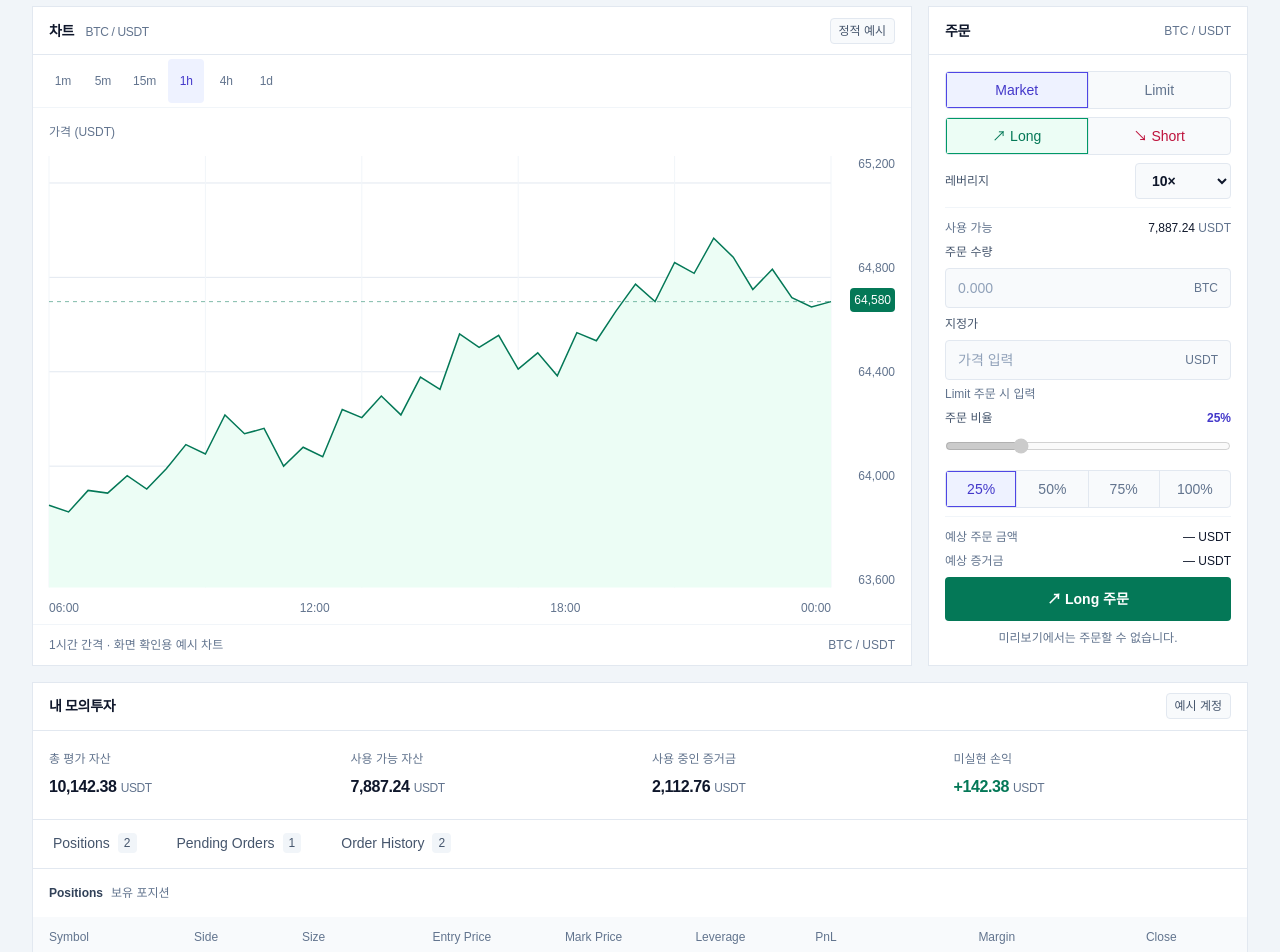
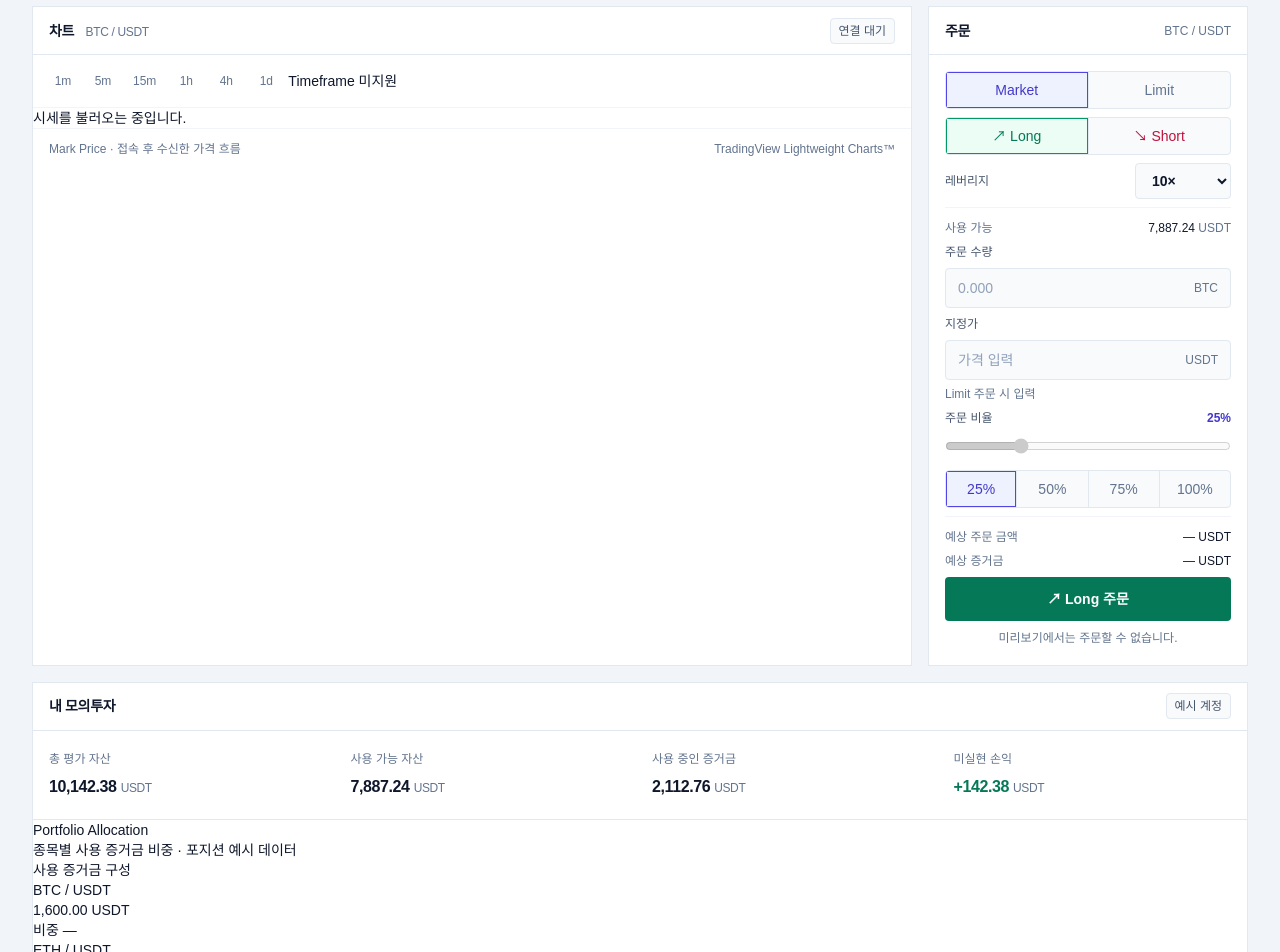
Before and after one commit to wjdwls8520/YogiMangchi_v2, a Next.js app in the folder frontend/: page /trading in a window 1280 px wide. Shown: the part 300-1252 px from the top of the page. Built offline with nearby package versions, Linux system fonts and the light colour scheme.

Commit message:
[frontend] feat: 트레이딩 및 포트폴리오 차트 마크업 추가

```diff
--- /dev/null
+++ b/frontend/src/features/trading/components/chart-state.tsx
@@ -0,0 +1,11 @@
+export type MarketChartView = "loading" | "ready" | "unavailable" | "empty";
+export type PortfolioChartView = "loading" | "data" | "empty" | "unavailable";
+
+export function ChartState({ title, detail }: { title: string; detail?: string }) {
+  return (
+    <div role="status" aria-live="polite" data-chart-state>
+      <p>{title}</p>
+      {detail && <p>{detail}</p>}
+    </div>
+  );
+}
--- /dev/null
+++ b/frontend/src/features/trading/components/portfolio-allocation-chart.tsx
@@ -0,0 +1,33 @@
+import { previewPositions } from "../preview-data";
+import { ChartState, type PortfolioChartView } from "./chart-state";
+
+export function PortfolioAllocationChart({ view = "data" }: { view?: PortfolioChartView }) {
+  return (
+    <section aria-labelledby="portfolio-heading" aria-describedby="portfolio-description">
+      <header>
+        <h3 id="portfolio-heading">Portfolio Allocation</h3>
+        <p id="portfolio-description">종목별 사용 증거금 비중 · 포지션 예시 데이터</p>
+      </header>
+      <div data-portfolio-frame aria-busy={view === "loading"}>
+        <figure aria-labelledby="portfolio-caption">
+          <div data-doughnut-mount role="img" aria-label="종목별 사용 증거금 비중 Doughnut Chart 영역" />
+          <figcaption id="portfolio-caption">사용 증거금 구성</figcaption>
+        </figure>
+        {view === "data" && (
+          <dl aria-label="종목별 증거금과 비중">
+            {previewPositions.map((position) => (
+              <div key={position.id}>
+                <dt>{position.symbol}</dt>
+                <dd>{position.margin}</dd>
+                <dd>비중 —</dd>
+              </div>
+            ))}
+          </dl>
+        )}
+        {view === "loading" && <ChartState title="포트폴리오를 불러오는 중입니다." />}
+        {view === "empty" && <ChartState title="보유 중인 포지션이 없습니다." />}
+        {view === "unavailable" && <ChartState title="포트폴리오를 표시할 수 없습니다." />}
+      </div>
+    </section>
+  );
+}
--- a/frontend/src/features/trading/components/trading-account-tabs.tsx
+++ b/frontend/src/features/trading/components/trading-account-tabs.tsx
@@ -1,5 +1,6 @@
 import { previewAccount } from "../preview-data";
 import { OrderHistoryTable, PendingOrderTable, PositionTable } from "./account-tables";
+import { PortfolioAllocationChart } from "./portfolio-allocation-chart";
 
 export function TradingAccountTabs() {
   return (
@@ -11,6 +12,7 @@ export function TradingAccountTabs() {
         <div><dt>사용 중인 증거금</dt><dd>{previewAccount.margin} <span>USDT</span></dd></div>
         <div><dt>미실현 손익</dt><dd data-trend="up">{previewAccount.unrealizedPnl} <span>USDT</span></dd></div>
       </dl>
+      <PortfolioAllocationChart />
       {/* Native anchors expose all preview sections without implementing tab state. */}
       <nav aria-label="포지션 및 주문 내역" className="flex border-b border-slate-200">
         <a href="#positions" className="account-tab"><span>Positions</span> <span className="account-tab-count">2</span></a>
--- a/frontend/src/features/trading/components/trading-chart.tsx
+++ b/frontend/src/features/trading/components/trading-chart.tsx
@@ -1,40 +1,34 @@
-export function TradingChart() {
+import { ChartState, type MarketChartView } from "./chart-state";
+
+const messages = {
+  loading: "시세를 불러오는 중입니다.",
+  unavailable: "현재 유효한 시세를 제공할 수 없습니다.",
+  empty: "표시할 가격 데이터가 없습니다.",
+} as const;
+
+export function TradingChart({ view = "loading" }: { view?: MarketChartView }) {
   return (
     <section aria-labelledby="chart-heading" className="trading-section flex flex-col">
       <header className="section-heading">
         <h2 id="chart-heading" className="section-title">차트 <span className="ml-2 text-xs font-normal text-slate-500">BTC / USDT</span></h2>
-        <span className="preview-label">정적 예시</span>
+        <span className="preview-label">연결 대기</span>
       </header>
-      <div role="group" aria-label="차트 주기 (미리보기)" className="flex min-h-12 flex-wrap items-center gap-1 border-b border-slate-100 px-3 py-1">
+      <div role="group" aria-label="차트 주기 (현재 미지원)" className="flex min-h-12 flex-wrap items-center gap-1 border-b border-slate-100 px-3 py-1">
         {["1m", "5m", "15m", "1h", "4h", "1d"].map((timeframe) => (
-          <button key={timeframe} type="button" disabled aria-pressed={timeframe === "1h"} className="min-h-11 min-w-9 rounded-sm px-2 text-xs font-medium text-slate-500 aria-pressed:bg-brand-50 aria-pressed:text-brand-700">
+          <button key={timeframe} type="button" disabled className="min-h-11 min-w-9 rounded-sm px-2 text-xs font-medium text-slate-500">
             {timeframe}
           </button>
         ))}
+        <span>Timeframe 미지원</span>
       </div>
       <figure aria-labelledby="chart-caption" className="flex min-h-80 flex-1 flex-col sm:min-h-96">
-        {/* Replace this static interior with Lightweight Charts in the integration phase. */}
-        <div data-chart-mount className="relative mx-3 mb-2 mt-4 min-h-64 flex-1 sm:mx-4 sm:min-h-80">
-          <p className="text-xs text-slate-500">가격 <span>(USDT)</span></p>
-          <div className="absolute bottom-7 left-0 right-16 top-8" aria-hidden="true">
-            <svg viewBox="0 0 800 320" preserveAspectRatio="none" className="h-full w-full overflow-visible" fill="none">
-              <path d="M0 20H800M0 90H800M0 160H800M0 230H800M0 300H800" stroke="#e2e8f0" vectorEffect="non-scaling-stroke" />
-              <path d="M0 0V320M160 0V320M320 0V320M480 0V320M640 0V320M800 0V320" stroke="#f1f5f9" vectorEffect="non-scaling-stroke" />
-              <path d="M0 259 20 264 40 248 60 250 80 237 100 247 120 232 140 214 160 221 180 192 200 206 220 202 240 230 260 216 280 223 300 188 320 194 340 178 360 192 380 164 400 173 420 132 440 142 460 133 480 158 500 146 520 163 540 131 560 137 580 115 600 95 620 108 640 79 660 87 680 61 700 75 720 99 740 84 760 105 780 112 800 108V320H0Z" fill="#ecfdf5" />
-              <path d="M0 259 20 264 40 248 60 250 80 237 100 247 120 232 140 214 160 221 180 192 200 206 220 202 240 230 260 216 280 223 300 188 320 194 340 178 360 192 380 164 400 173 420 132 440 142 460 133 480 158 500 146 520 163 540 131 560 137 580 115 600 95 620 108 640 79 660 87 680 61 700 75 720 99 740 84 760 105 780 112 800 108" stroke="#047857" strokeWidth="1.5" vectorEffect="non-scaling-stroke" />
-              <path d="M0 108H800" stroke="#047857" strokeDasharray="4 4" strokeOpacity="0.5" vectorEffect="non-scaling-stroke" />
-            </svg>
-          </div>
-          <div className="absolute bottom-7 right-0 top-8 flex w-16 flex-col justify-between text-right text-xs tabular-nums text-slate-500" aria-hidden="true">
-            <span>65,200</span><span>64,800</span><span>64,400</span><span>64,000</span><span>63,600</span>
-          </div>
-          <span className="absolute right-0 top-1/3 rounded-sm bg-gain px-1 py-1 text-xs tabular-nums text-white" aria-hidden="true">64,580</span>
-          <div className="absolute bottom-0 left-0 right-16 flex justify-between text-xs tabular-nums text-slate-500" aria-hidden="true">
-            <span>06:00</span><span>12:00</span><span>18:00</span><span>00:00</span>
-          </div>
+        <div data-market-chart-frame aria-busy={view === "loading"}>
+          <div data-chart-mount aria-label="BTC / USDT Mark Price 선 그래프" role="img" />
+          {view !== "ready" && <ChartState title={messages[view]} />}
         </div>
         <figcaption id="chart-caption" className="flex flex-wrap justify-between gap-2 border-t border-slate-100 px-4 py-3 text-xs text-slate-500">
-          <span>1시간 간격 · 화면 확인용 예시 차트</span><span className="font-medium text-slate-500">BTC / USDT</span>
+          <span>Mark Price · 접속 후 수신한 가격 흐름</span>
+          <a href="https://www.tradingview.com/" target="_blank" rel="noreferrer">TradingView Lightweight Charts™</a>
         </figcaption>
       </figure>
     </section>
```
